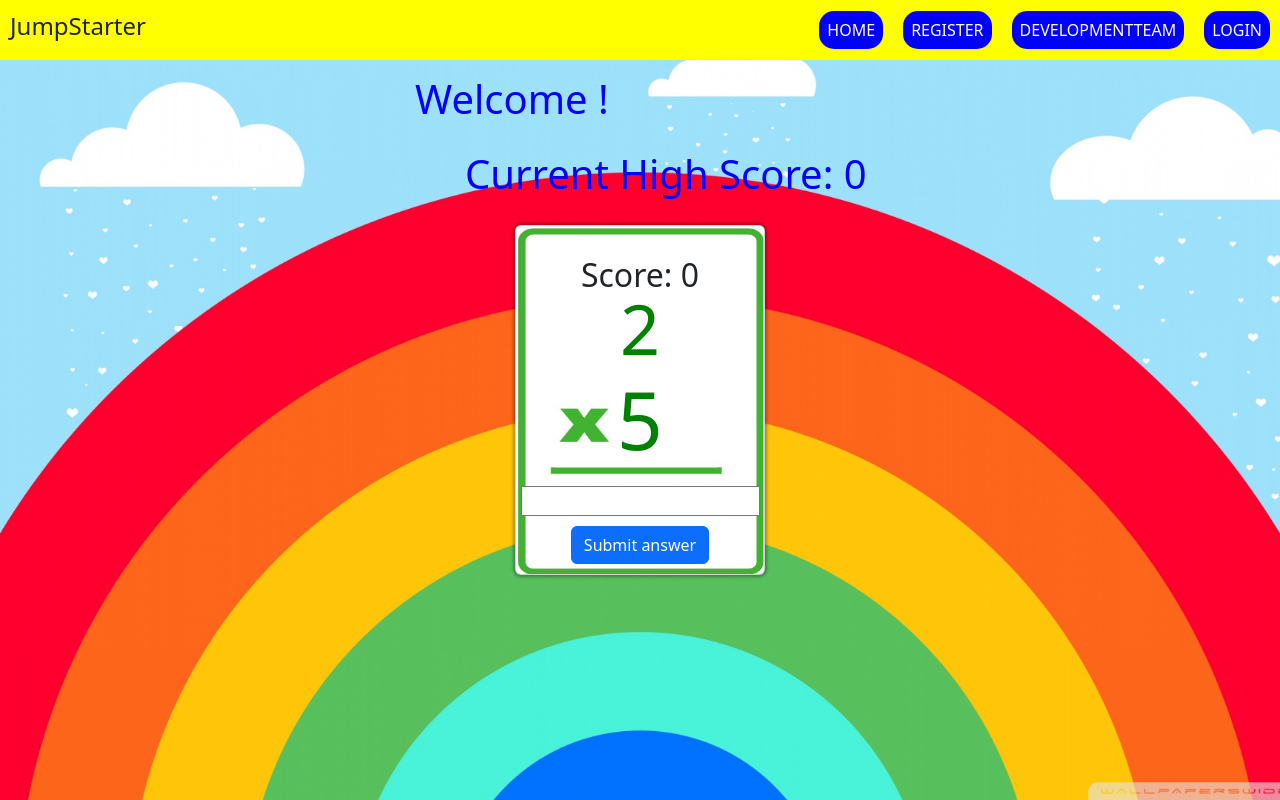
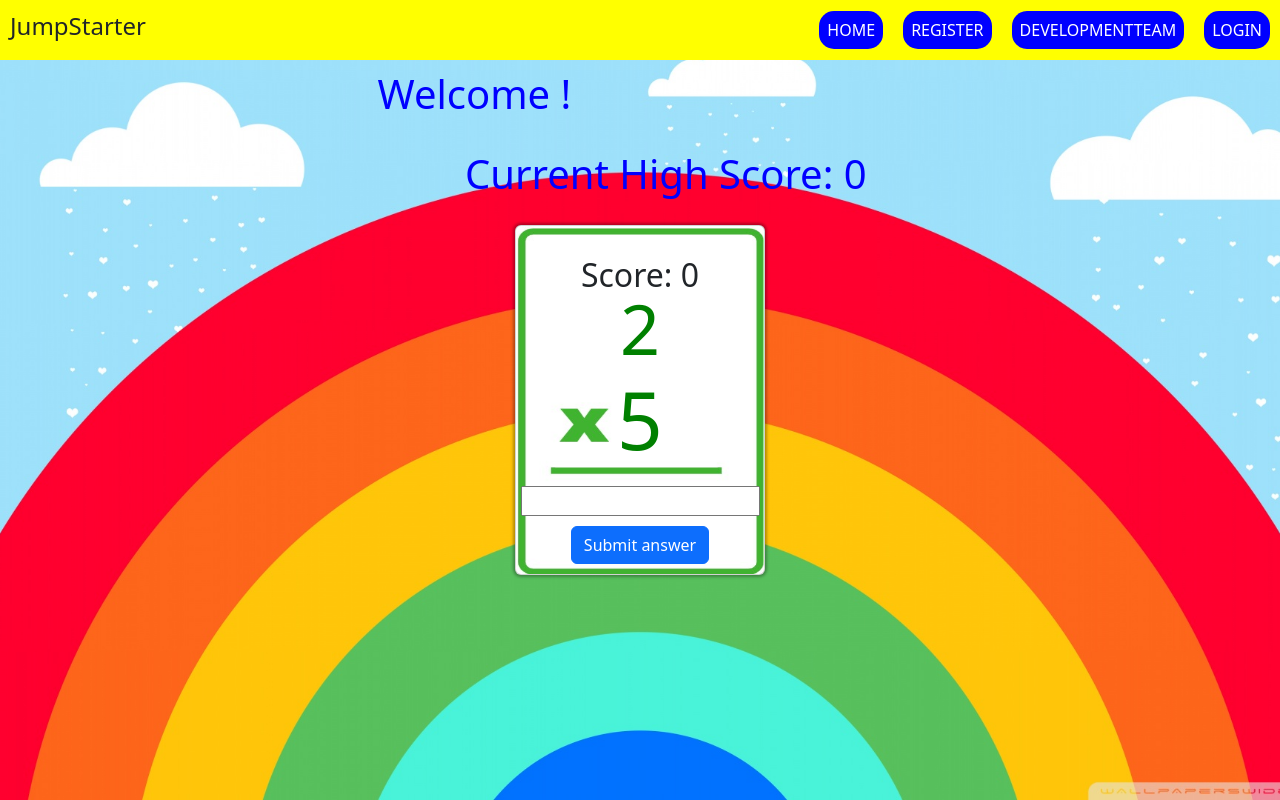
Before and after one commit to jumpstarter3390/frontend, a React (Create React App) app: page /usflash in a window 1280 px wide. Built offline with nearby package versions, Linux system fonts and the light colour scheme; no server answers.

Commit message:
Fixed text for user email and high score on flashcard.css

```diff
--- a/src/flashcard.css
+++ b/src/flashcard.css
@@ -56,13 +56,15 @@ Button
 .usemail
 {
 position: fixed;
-width: 600px;
+width: 900px;
 height: 650px;
-top: 50%;
-left: 80%;
-margin-top: -325px; /* Negative half of height. */
+top: 70%;
+left: 65%;
+margin-top: -400px; /* Negative half of height. */
 margin-left: -300px; /* Negative half of width. */
 color: blue;
+
+
 }
 .usscore
 {
```
